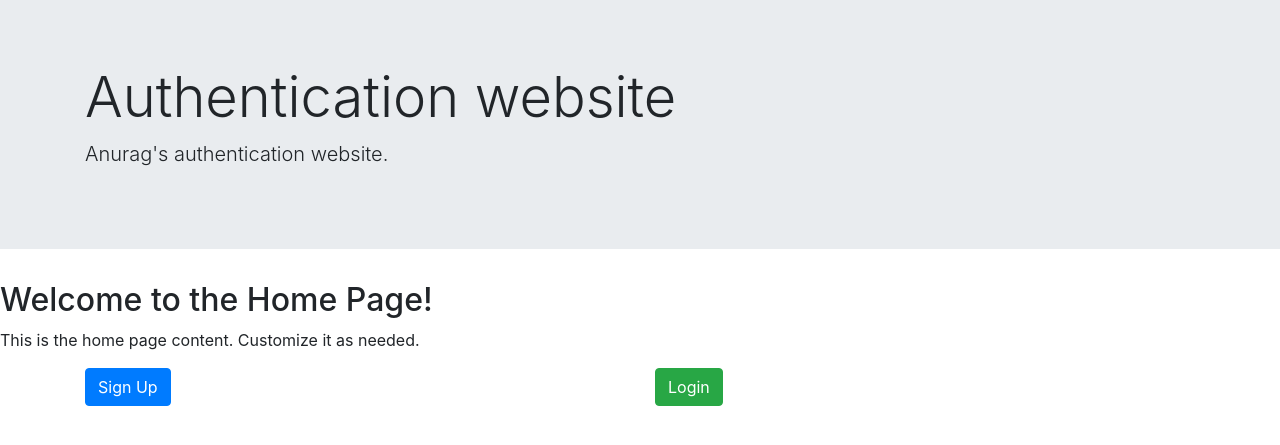
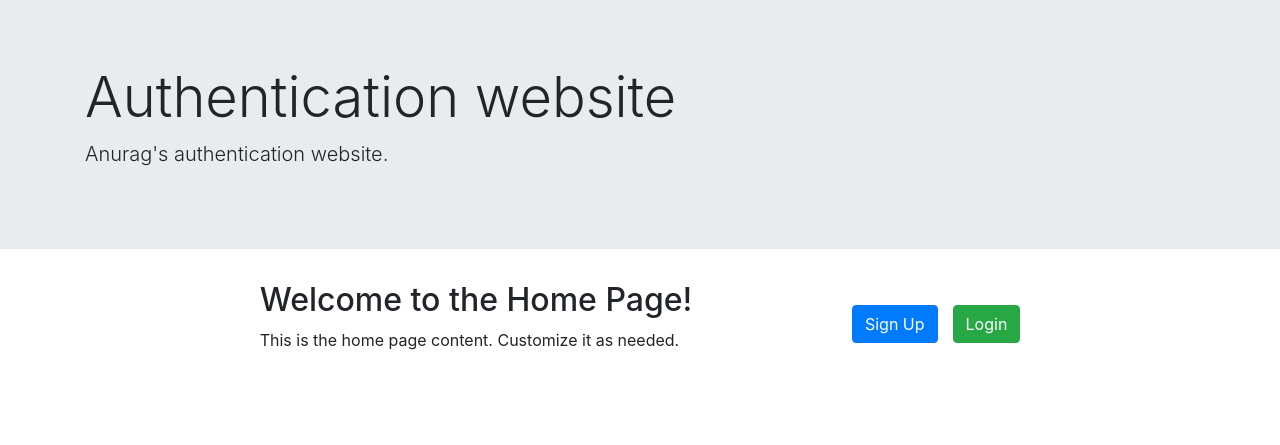
Before and after one commit to Anurag11L/user_auth, a Django app: page /home/ in a window 1280 px wide. Shown: the top 445 px of the page. Run offline with Django 5.2, Linux system fonts and the light colour scheme.

Commit message:
ui/ux done

```diff
--- a/django_app/templates/hello_user.html
+++ b/django_app/templates/hello_user.html
@@ -3,6 +3,8 @@
 {% extends 'base.html' %}
 
 {% block content %}
+<div class="container">
   <h2>Hello {{ username }}!</h2>
   <p>Welcome to the Hello User page.</p>
+</div>
 {% endblock %}
--- a/django_app/templates/home.html
+++ b/django_app/templates/home.html
@@ -3,15 +3,17 @@
 {% extends 'base.html' %}
 
 {% block content %}
-  <h2>Welcome to the Home Page!</h2>
-  <p>This is the home page content. Customize it as needed.</p>
+  <div class="container " style="display: flex; justify-content: space-evenly;">
+    <div >
+    <h2>Welcome to the Home Page!</h2>
+    <p>This is the home page content. Customize it as needed.</p>
+  </div>
 
-  <div class="container">
-    <div class="row">
-      <div class="col-md-6">
+    <div class="row" style="align-items: center;">
+      <div class="row-md-5">
         <a href="{% url 'signup' %}" class="btn btn-primary">Sign Up</a>
       </div>
-      <div class="col-md-6">
+      <div class="col-md-5">
         <a href="{% url 'login' %}" class="btn btn-success">Login</a>
       </div>
     </div>
--- a/django_app/templates/login.html
+++ b/django_app/templates/login.html
@@ -3,8 +3,9 @@
 {% extends 'base.html' %}
 
 {% block content %}
-  <h2>Login</h2>
+
   <div class="container">
+    <h2>Login</h2>
   <form method="post" action="{% url 'login' %}">
     {% csrf_token %}
 
@@ -21,7 +22,7 @@
       {{ form.password.errors }}
     </div>
 
-    <button type="submit">Login</button>
+    <button type="submit" class="btn btn-success">Login</button>
   </form>
 </div>
 {% endblock %}
--- a/django_app/templates/signup.html
+++ b/django_app/templates/signup.html
@@ -3,8 +3,9 @@
 {% extends 'base.html' %}
 
 {% block content %}
-  <h2>Sign Up</h2>
+
   <div class="container">
+    <h2>Sign Up</h2>
   <form method="post" action="{% url 'signup' %}" class="mx-auto">
     {% csrf_token %}
 
@@ -41,7 +42,7 @@
       {{ form.password2.errors }}
     </div>
 
-    <button type="submit">Sign Up</button>
+    <button type="submit" class="btn btn-success">Sign Up</button>
   </form>
 </div>
 {% endblock %}
```
